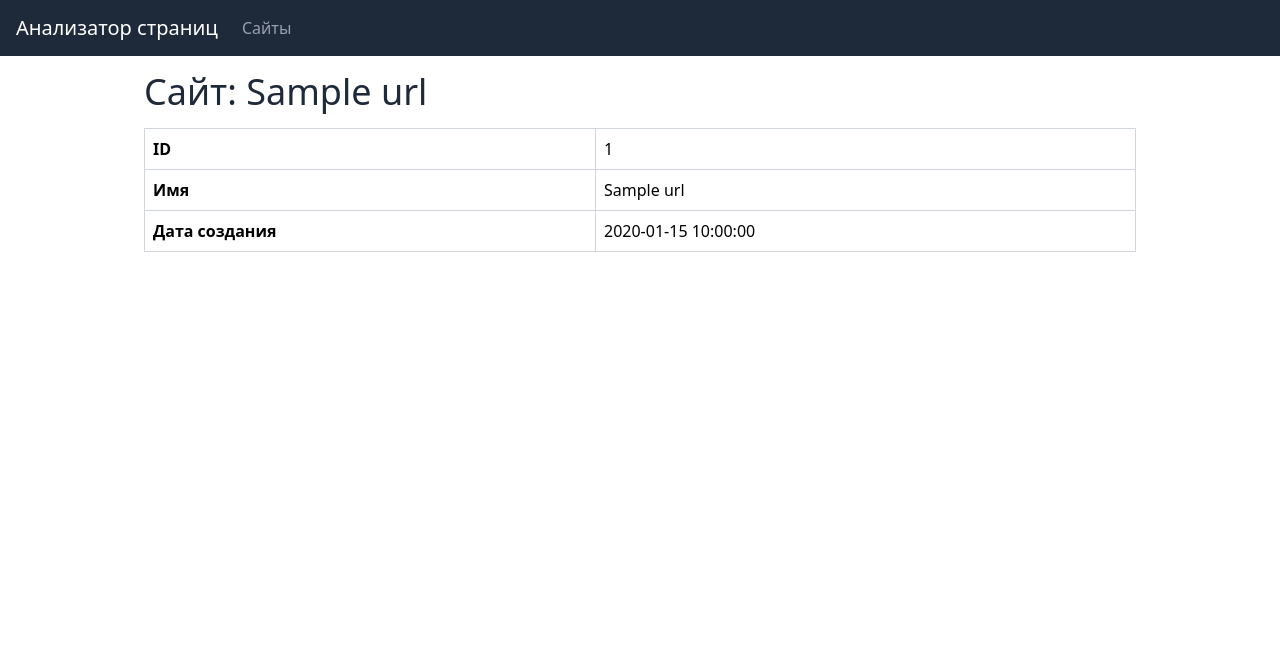
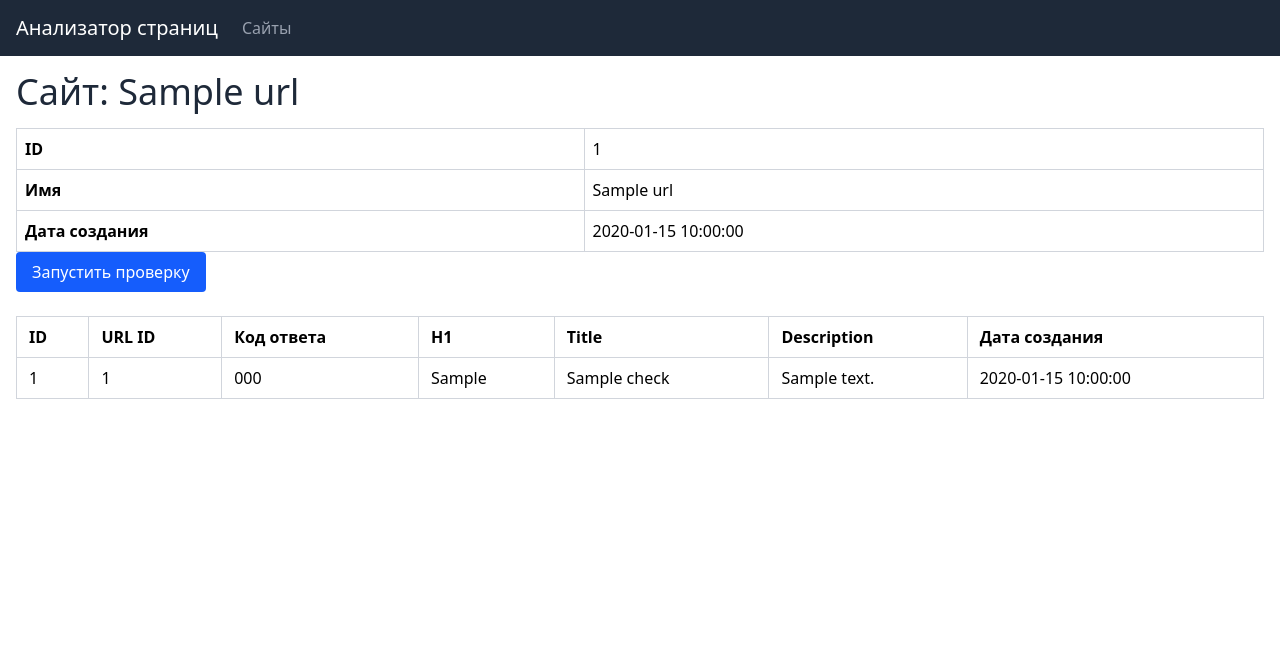
Before and after one commit to Ainur2006/python-project-83, a Flask app: template page_analyzer/templates/urls/show.html in a window 1280 px wide. Shown: the top 655 px of the page. Run offline with Flask 3, Linux system fonts and the light colour scheme; the template is opened without the code that fills it: most values are stand-ins (such as "Sample title", 1, 10 or a date in 2020); style sheets or scripts are compiled from the project's sources.

Commit message:
Реализовал логику проверки сайта и его визуальную часть

```diff
--- a/database.sql
+++ b/database.sql
@@ -3,3 +3,13 @@ CREATE TABLE IF NOT EXISTS urls (
     name VARCHAR(255) NOT NULL UNIQUE,
     created_at TIMESTAMP DEFAULT CURRENT_TIMESTAMP
 );
+
+CREATE TABLE IF NOT EXISTS url_checks (
+    id BIGINT PRIMARY KEY GENERATED ALWAYS AS IDENTITY,
+    url_id BIGINT,
+    status_code INT,
+    h1 VARCHAR(255),
+    title VARCHAR(255),
+    description VARCHAR(255),
+    created_at TIMESTAMP DEFAULT CURRENT_TIMESTAMP
+);
--- a/page_analyzer/app.py
+++ b/page_analyzer/app.py
@@ -21,7 +21,7 @@ def index():
 
 @app.get('/urls')
 def urls_get():
-    urls = repo.get_content()
+    urls = repo.get_last_check()
     return render_template(
         'urls/show_urls.html',
         urls=urls,
@@ -46,7 +46,23 @@ def urls_post():
 @app.get('/urls/<id>')
 def urls_show(id):
     url = repo.find(id)
+    checks = repo.get_content_checks(id)
     return render_template(
         'urls/show.html',
         url=url,
+        checks=checks,
     )
+
+
+@app.post('/urls/<id>/checks')
+def url_check_post(id):
+    # url_data = repo.find(id)
+    # try:
+    #     pass
+    # except:
+    #     flash('Произошла ошибка при проверке', 'danger')
+    #     return redirect(url_for('urls_show', id=id))
+    app.logger.info("Saving check for url_id=%s", id)
+    repo.save_checks(id)
+    flash('Страница успешно проверена', 'success')
+    return redirect(url_for('urls_show', id=id))
--- a/page_analyzer/templates/urls/index.html
+++ b/page_analyzer/templates/urls/index.html
@@ -1,7 +1,6 @@
 {% extends "layouts/layout.html" %}
 
 {% block content %}
-<main class="flex-1">
 <div class="mx-auto max-w-5xl px-4 py-4">
 
     <div class="rounded-lg border border-gray-300 bg-gray-50 p-12">
@@ -33,5 +32,4 @@
     </div>
 
 </div>
-</main>
 {% endblock %}
--- a/page_analyzer/templates/urls/show.html
+++ b/page_analyzer/templates/urls/show.html
@@ -4,7 +4,7 @@
 
 {% block content %}
 
-<div class="mx-auto max-w-5xl px-4 py-4">
+<div class="w-full px-4 py-4">
 
     <h1 class="mb-4 text-4xl font-normal text-gray-800">
         Сайт: {{ url.name }}
@@ -41,6 +41,53 @@
         </tbody>
     </table>
 
+
+    <form method="post" action="{{ url_for('url_check_post', id=url.id) }}">
+        <input type="submit" value="Запустить проверку"
+            class="rounded bg-blue-600 px-4 py-2 text-white hover:bg-blue-700">
+    </form>
+
+    <table data-test="checks" class="mt-6 w-full border-collapse border border-gray-300 text-left">
+        <thead>
+            <tr>
+                <th class="border border-gray-300 px-3 py-2">ID</th>
+                <th class="border border-gray-300 px-3 py-2">URL ID</th>
+                <th class="border border-gray-300 px-3 py-2">Код ответа</th>
+                <th class="border border-gray-300 px-3 py-2">H1</th>
+                <th class="border border-gray-300 px-3 py-2">Title</th>
+                <th class="border border-gray-300 px-3 py-2">Description</th>
+                <th class="border border-gray-300 px-3 py-2">Дата создания</th>
+            </tr>
+        </thead>
+
+        <tbody>
+            {% for check in checks %}
+            <tr>
+                <td class="border border-gray-300 px-3 py-2">
+                    {{ check.id }}
+                </td>
+                <td class="border border-gray-300 px-3 py-2">
+                    {{ check.url_id }}
+                </td>
+                <td class="border border-gray-300 px-3 py-2">
+                    {{ check.status_code }}
+                </td>
+                <td class="border border-gray-300 px-3 py-2">
+                    {{ check.h1 }}
+                </td>
+                <td class="border border-gray-300 px-3 py-2">
+                    {{ check.title }}
+                </td>
+                <td class="border border-gray-300 px-3 py-2">
+                    {{ check.description }}
+                </td>
+                <td class="border border-gray-300 px-3 py-2">
+                    {{ check.created_at.strftime('%Y-%m-%d %H:%M:%S') }}
+                </td>
+            </tr>
+            {% endfor %}
+        </tbody>
+    </table>
 </div>
 
 {% endblock %}
```
Also changed, not shown: page_analyzer/templates/urls/show_urls.html (+7 -2 lines), page_analyzer/urls_repository.py (+51 -2 lines). Lines whose indentation alone changed are shown as unchanged.
